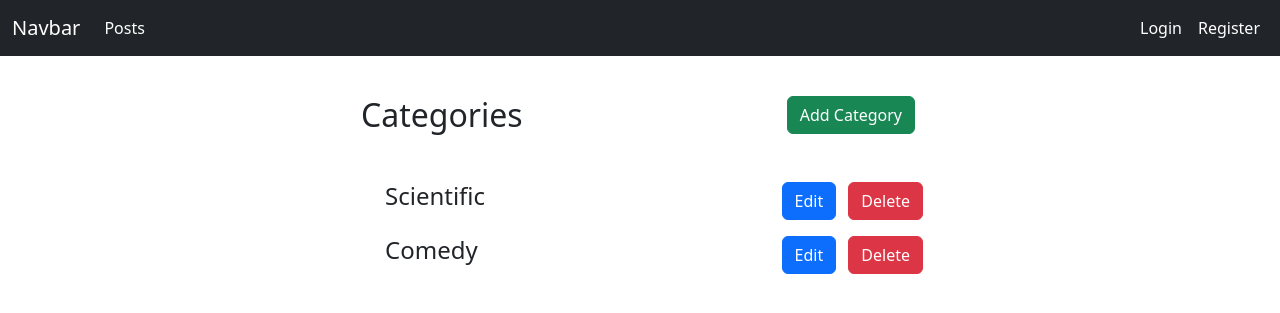
After one commit to DragonsEG/G3-django-blog-app, a Django app: page /ShowCategories in a window 1280 px wide. The commit adds this page. Shown: the top 313 px of the page. Run offline with Django 4.2, Linux system fonts and the light colour scheme; data comes from the database, SQL or seed files in the repository; both versions use the stored data as it was after the commit.

Commit message:
Added and activated the templates of the Categories

```diff
--- a/BlogApp/BlogApplication/models.py
+++ b/BlogApp/BlogApplication/models.py
@@ -3,6 +3,7 @@ from django.contrib.auth.models import User
 
 
 class BlogCategory(models.Model):
+    author = models.ForeignKey(User, on_delete=models.CASCADE)
     name = models.CharField(max_length=200)
     description = models.TextField(null=True, blank=True)
 
--- a/BlogApp/BlogApplication/templates/BlogApplication/Base/Navbar.html
+++ b/BlogApp/BlogApplication/templates/BlogApplication/Base/Navbar.html
@@ -16,10 +16,15 @@
       <ul
         class="navbar-nav me-auto mb-2 mb-lg-0 d-flex justify-content-between w-100"
       >
-        <div class="w-50">
+        <div class="w-50 d-flex">
           <li class="nav-item">
             <a class="nav-link active" href="{%url 'posts'%}">Posts</a>
           </li>
+          {% if request.user.is_superuser %}
+            <li class="nav-item">
+              <a class="nav-link " href="{%url 'categories'%}">Categories</a>
+            </li>
+          {% endif %}
         </div>
         <div class="w-100 d-flex justify-content-end align-items-end">
           {% if request.user.is_authenticated %}
--- /dev/null
+++ b/BlogApp/BlogApplication/templates/BlogApplication/ShowCategories.html
@@ -0,0 +1,27 @@
+{% extends 'BlogApplication/Base/Base.html' %}
+{% block container %}
+    <div class="container ">
+        <div class="w-100 my-4 d-flex flex-column justify-content-center align-items-center">
+            <div class="w-50 d-flex justify-content-between align-items-center">
+                <h2 class="my-3">
+                    Categories
+                </h2>
+                <a href="{% url 'addCategory' %}" class="btn btn-success mx-1">Add Category</a>
+            </div>
+        </div>
+        <ul class="my-4 w100 d-flex flex-column justify-content-center align-items-center">
+        {% for category in categories  %}
+
+            <li class="w-50 my-2 d-flex justify-content-between">
+                <h4>{{category.name}}</h4>
+                <div>
+                    <a href="{% url 'editCategory' category.pk %}" class="btn btn-primary mx-1">Edit</a>
+                    <a href="{% url 'deleteCategory' category.pk %}" class="btn btn-danger mx-1" onclick="return confirm('Are you sure you want to delete this post?');">Delete</a>
+                </div>
+            </li>
+
+        {% endfor %}
+        </ul>
+    </div>
+
+{% endblock %}
--- a/BlogApp/BlogApplication/urls.py
+++ b/BlogApp/BlogApplication/urls.py
@@ -10,6 +10,7 @@ urlpatterns = [
     path('delete/<int:pk>', views.deletePost, name='delete'),
     path('postDetails/<int:pk>', views.postDetails, name='details'),
     path('publishPost/<int:pk>', views.publishPost, name='publishPost'),
+    path('ShowCategories', views.showCategories, name='categories'),
     path('addaComment/<int:pk>', views.addComment, name='addComment'),
     path('addaCategory/', views.addCategory, name='addCategory'),
     path('editaCategory/<int:pk>', views.editCategory, name='editCategory'),
--- a/BlogApp/BlogApplication/views.py
+++ b/BlogApp/BlogApplication/views.py
@@ -73,6 +73,11 @@ def addPost(request):
     return render(request, 'BlogApplication/Add.html', context)
 
 
+def showCategories(request):
+    context = {'categories': BlogCategory.objects.all()}
+    return render(request, 'BlogApplication/ShowCategories.html', context)
+
+
 def addCategory(request):
     context = {'success': False}
 
@@ -102,11 +107,11 @@ def editCategory(request, pk):
     form = BlogCategoryForm(instance=category)
 
     if request.method == 'POST':
-        form = BlogPostForm(request.POST, instance=category)
+        form = BlogCategoryForm(request.POST, instance=category)
         if form.is_valid():
             form.save()
             return redirect('/')
-    context = {'form': form, 'postID': pk}
+    context = {'form': form, 'categoryID': pk}
     return render(request, 'BlogApplication/EditCategory.html', context)
 
 
```
Also changed, not shown: BlogApp/BlogApplication/templates/BlogApplication/EditCategory.html (added, +19 -0 lines), BlogApp/BlogApplication/templates/BlogApplication/Home.html (+24 -68 lines), BlogApp/BlogApplication/migrations/0006_blogcategory_author.py (added), BlogApp/BlogApplication/migrations/0007_remove_blogcategory_author.py (added), BlogApp/BlogApplication/migrations/0008_blogcategory_author.py (added), BlogApp/db.sqlite3.
